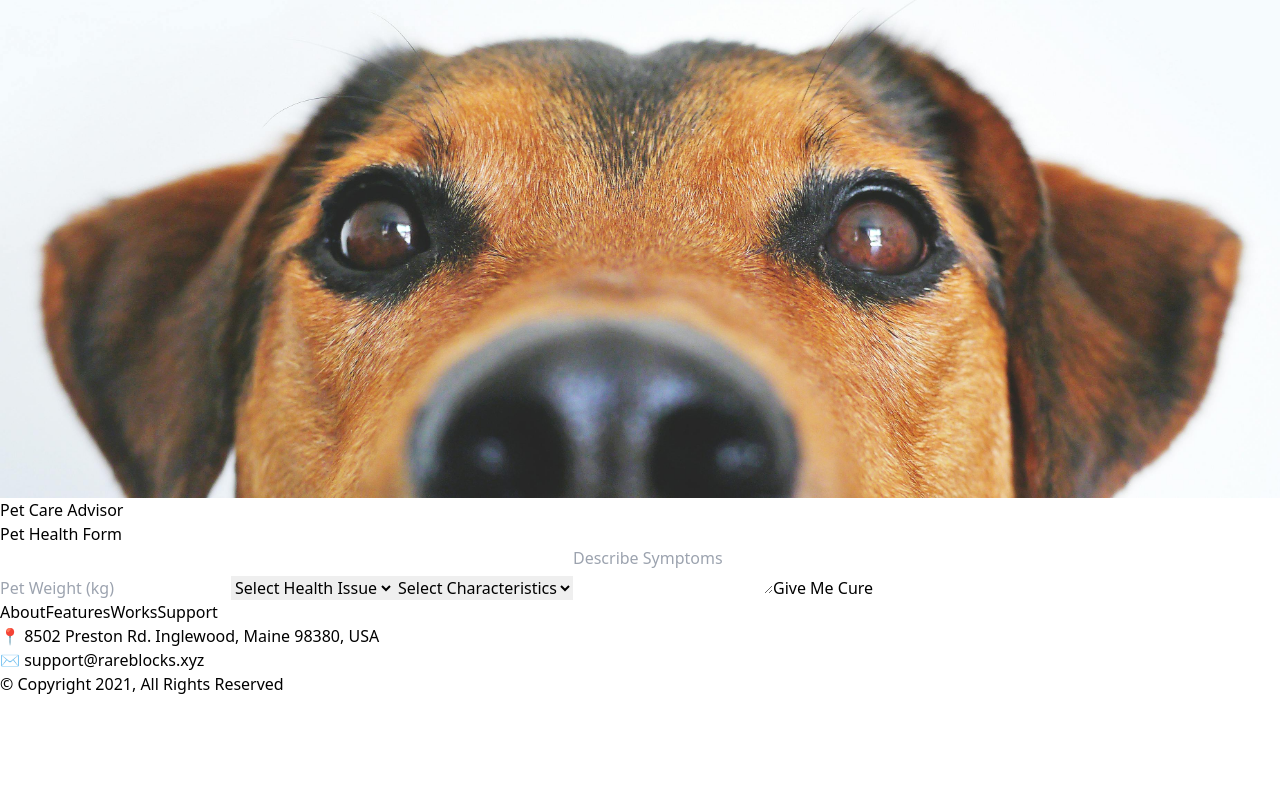
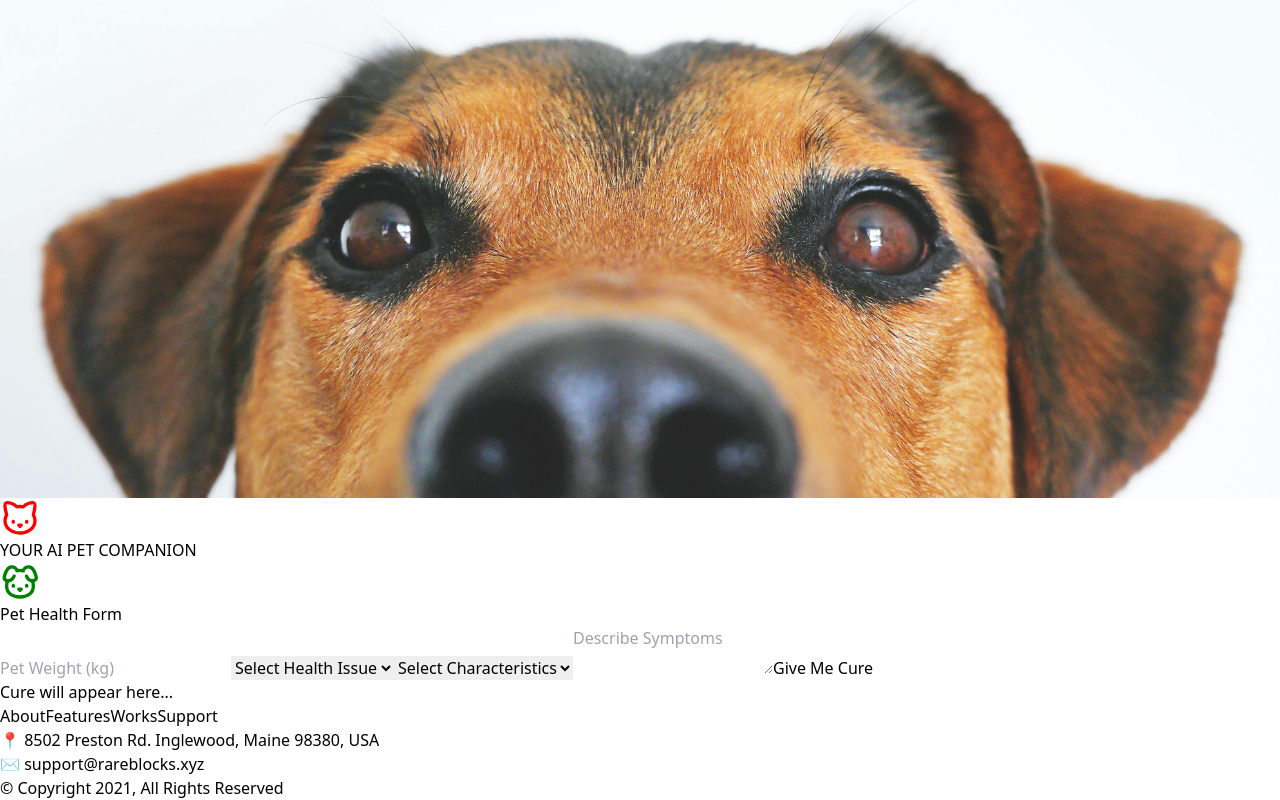
Before and after one commit to Aryan030204/CSC301_Seminar_22CSU031_Virtual_pet_assistant, a React (Vite) app in the folder client/: page / in a window 1280 px wide. Shown: the part 685-1485 px from the top of the page. Before the commit the page ends 1381 px from the top, so only its background shows below. Built offline with nearby package versions, Linux system fonts and the light colour scheme.

Commit message:
feat: update PetForm to utilize Google GenAI for pet health recommendations; pass setCure to Home component

```diff
--- a/client/src/components/PetForm.jsx
+++ b/client/src/components/PetForm.jsx
@@ -1,16 +1,15 @@
+/* eslint-disable react/prop-types */
 import { useState } from "react";
-import axios from "axios";
 import { GoogleGenAI } from "@google/genai";
 import { GEMINI_API_KEY } from "../utils/constants";
 
-const PetForm = () => {
+const PetForm = ({ setCure }) => {
   const [formData, setFormData] = useState({
     weight: "",
     healthIssues: "",
     healthCharacteristics: "",
     symptoms: "",
   });
-  const [recommendation, setRecommendation] = useState("");
 
   const handleChange = (e) => {
     setFormData({ ...formData, [e.target.name]: e.target.value });
@@ -18,30 +17,33 @@ const PetForm = () => {
 
   const GenerateCure = async () => {
     const model = new GoogleGenAI({ apiKey: GEMINI_API_KEY });
+    let responseText = "";
+
+    const prompt = (() => {
       switch (formData.healthCharacteristics) {
         case "Healthy":
-        { const res1 = await model.models.generateContent({
-          model: "gemini-2.0-flash",
-          contents: `My pet is ${formData.weight} and ${formData.healthCharacteristics}, but facing ${formData.healthIssues}. the symtoms observed are ${formData.symptoms}. give me home or veteranian cure in 5 short keypoints(upto 40-50 words)`,
-        });
-        setRecommendation(res1.text);
-        break; }
+          return `My pet is ${formData.weight} kg and ${formData.healthCharacteristics}, but facing ${formData.healthIssues}. The symptoms observed are ${formData.symptoms}. Give me home or veterinarian cure in 5 short keypoints (up to 40-50 words).`;
 
         case "Sick":
-        { const res2 = await model.models.generateContent({
-          model: "gemini-2.0-flash",
-          contents: `My pet is ${formData.weight} and feeling ${formData.healthCharacteristics} and facing ${formData.healthIssues}. the symtoms observed are ${formData.symptoms}. give me home or veteranian cure in 5 short keypoints(upto 40-50 words)`,
-        });
-        setRecommendation(res2.text);
-        break; }
+          return `My pet is ${formData.weight} kg and feeling ${formData.healthCharacteristics} and facing ${formData.healthIssues}. The symptoms observed are ${formData.symptoms}. Give me home or veterinarian cure in 5 short keypoints (up to 40-50 words).`;
 
         case "Recovering":
-        { const res3 = await model.models.generateContent({
+          return `My pet is ${formData.weight} kg and currently ${formData.healthCharacteristics} from ${formData.healthIssues}. Give me home or veterinarian tips in 5 short keypoints (up to 40-50 words) to make the process faster.`;
+
+        default:
+          return "";
+      }
+    })();
+
+    if (prompt) {
+      const res = await model.models.generateContent({
         model: "gemini-2.0-flash",
-          contents: `My pet is ${formData.weight} and currently ${formData.healthCharacteristics} from ${formData.healthIssues}. give me home or veteranian tips in 5 short keypoints (upto 40-50 words) to make the process faster`,
+        contents: prompt,
       });
-        setRecommendation(res3.text);
-        break; }
+      responseText = res.text;
+
+      // Update cure state in Home
+      setCure(responseText);
     }
   };
 
@@ -51,7 +53,6 @@ const PetForm = () => {
       await GenerateCure();
     } catch (error) {
       console.error("Error fetching recommendations", error);
-      setRecommendation("Could not fetch recommendations. Please try again.");
     }
   };
 
@@ -59,7 +60,6 @@ const PetForm = () => {
     <div className="max-w-md mx-auto p-[3rem] bg-blue-100 shadow-2xl shadow-t rounded-lg z-10">
       <h2 className="text-xl font-bold mb-4">Pet Health Form</h2>
       <form onSubmit={handleSubmit} className="space-y-4">
-        {/* Pet Weight */}
         <input
           type="number"
           name="weight"
@@ -70,7 +70,6 @@ const PetForm = () => {
           required
         />
 
-        {/* Health Issues */}
         <select
           name="healthIssues"
           value={formData.healthIssues}
@@ -83,7 +82,6 @@ const PetForm = () => {
           <option value="Skin Problems">Skin Problems</option>
         </select>
 
-        {/* Health Characteristics */}
         <select
           name="healthCharacteristics"
           value={formData.healthCharacteristics}
@@ -97,7 +95,6 @@ const PetForm = () => {
           <option value="Recovering">Recovering</option>
         </select>
 
-        {/* Symptoms */}
         <textarea
           name="symptoms"
           placeholder="Describe Symptoms"
@@ -107,7 +104,6 @@ const PetForm = () => {
           required
         ></textarea>
 
-        {/* Submit Button */}
         <button
           type="submit"
           className="w-full bg-blue-500 text-white p-2 rounded-lg shadow-lg"
@@ -115,13 +111,6 @@ const PetForm = () => {
           Give Me Cure
         </button>
       </form>
-
-      {/* Display Recommendation */}
-      {recommendation && (
-        <div className="mt-4 p-3 bg-gray-100 border rounded">
-          <strong>Recommendation:</strong> {recommendation}
-        </div>
-      )}
     </div>
   );
 };
--- a/client/src/pages/Home.jsx
+++ b/client/src/pages/Home.jsx
@@ -1,14 +1,45 @@
-import PetForm from '../components/PetForm';
+import PetForm from "../components/PetForm";
 import wall1 from "../assets/wall1.jpg";
+import { Cat, Dog } from "lucide-react";
+import { useState } from "react";
 
 const Home = () => {
-    return (
-        <div className="min-h-screen bg-gray-100 flex flex-col justify-center items-center relative">
-            <img src={wall1} className='z-1 absolute' />
-            <h1 className="text-4xl font-bold text-blue-600 mb-6 z-10">Pet Care Advisor</h1>
-            <PetForm />
+  const [cure, setCure] = useState("");
+
+  return (
+    <>
+      <img
+        src={wall1}
+        alt="wallpaper"
+        className="w-screen h-[50rem] absolute -z-1 object-cover"
+      />
+      <div className="relative z-1 flex flex-col gap-16 p-10 items-center w-screen h-full">
+        <div className="flex w-full h-fit justify-center items-center gap-2">
+          <Cat color="red" size={40} />
+          <h1 className="text-4xl font-bold text-blue-500">
+            YOUR AI PET COMPANION
+          </h1>
+          <Dog color="green" size={40} />
         </div>
-    );
+        <div className="flex justify-evenly gap-[4rem] items-center">
+          {/* Pass setCure to PetForm */}
+          <PetForm setCure={setCure} />
+
+          <div className="flex flex-col w-[40rem] min-h-[20rem] p-10 items-start justify-center relative z-2 bg-white shadow-2xl rounded-xl overflow-auto">
+            {cure ? (
+              <ol className="list-decimal list-inside space-y-2 text-lg font-medium text-gray-700">
+                {cure.split("*")}
+              </ol>
+            ) : (
+              <h1 className="text-lg font-semibold text-gray-500">
+                Cure will appear here...
+              </h1>
+            )}
+          </div>
+        </div>
+      </div>
+    </>
+  );
 };
 
 export default Home;
--- a/client/src/pages/PetProfiles.jsx
+++ b/client/src/pages/PetProfiles.jsx
@@ -69,8 +69,8 @@ const PetProfiles = () => {
   return (
     <>
     <div className="w-full flex justify-between p-1 absolute top-[27rem]">
-      <img src={dog1} className="relative z-[-1] right-[10rem] w-[50rem]" />
-      <img src={cat1} className="relative z-[-1] left-1 bottom-32 h-[47rem] w-[35rem]" />
+      {/* <img src={dog1} className="relative z-[-1] right-[10rem] w-[50rem]" /> */}
+      {/* <img src={cat1} className="relative z-[-1] left-1 bottom-32 h-[47rem] w-[35rem]" /> */}
     </div>
       <form
         onSubmit={handleSubmit}
```
Lines whose indentation alone changed are shown as unchanged.
